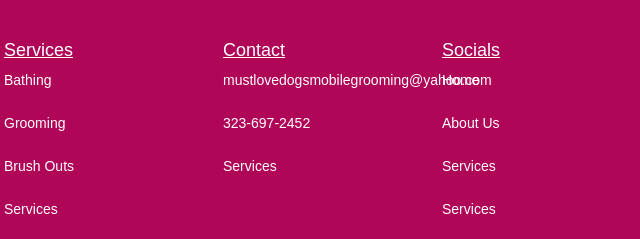
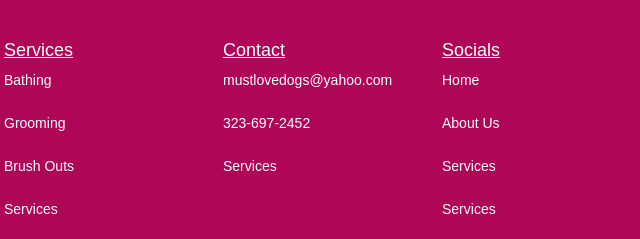
Before and after one commit to JohnJBarrett22/Must-Love-Dogs-Mobile-Grooming, a plain HTML site: page index.html in a window 1280 px wide. Shown: the part 6691-6930 px from the top of the page, 589-1229 px from the left. Drawn offline with nearby package versions, Linux system fonts and the light colour scheme.

Commit message:
Adjustment to the email

```diff
--- a/index.html
+++ b/index.html
@@ -1,5 +1,5 @@
 <!DOCTYPE html><!--  This site was created in Webflow. http://www.webflow.com  -->
-<!--  Last Published: Fri Nov 20 2020 07:38:01 GMT+0000 (Coordinated Universal Time)  -->
+<!--  Last Published: Tue Dec 08 2020 07:43:44 GMT+0000 (Coordinated Universal Time)  -->
 <html data-wf-page="5f9ffe8dd1a3c4e93242bad4" data-wf-site="5f9ffe8dd1a3c40b3f42bad3">
 <head>
   <meta charset="utf-8">
@@ -345,7 +345,7 @@
         <div class="ftr_menu_block">
           <div class="footer_menu_top">Contact</div>
           <ul role="list" class="w-list-unstyled">
-            <li class="footer_list_item">mustlovedogsmobilegrooming@yahoo.com</li>
+            <li class="footer_list_item">mustlovedogs@yahoo.com</li>
             <li class="footer_list_item">323-697-2452</li>
             <li class="footer_list_item">Services</li>
           </ul>
```
